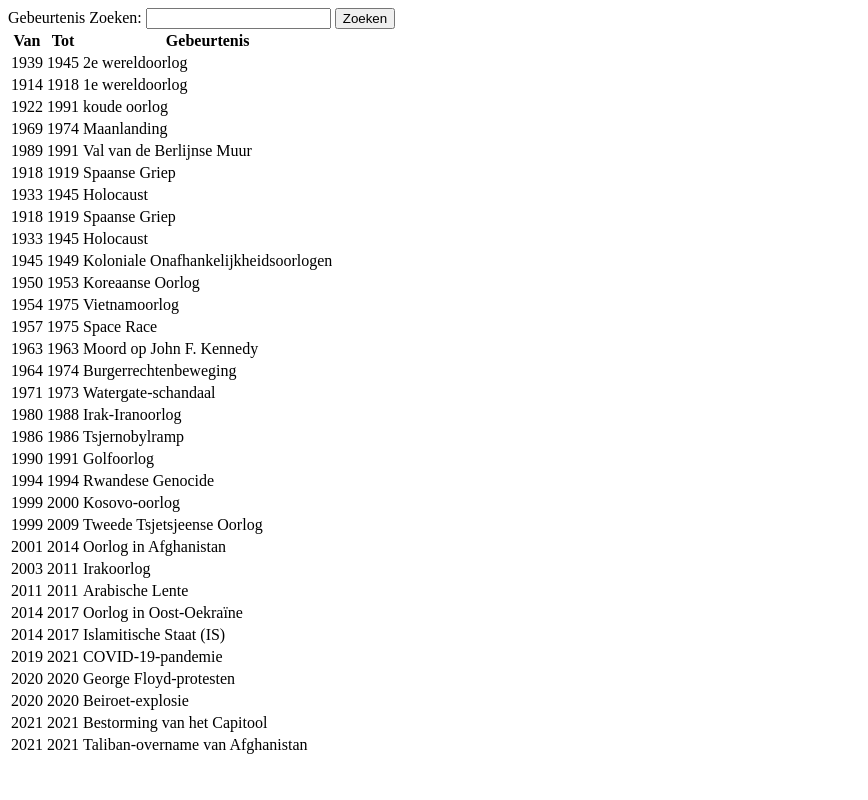
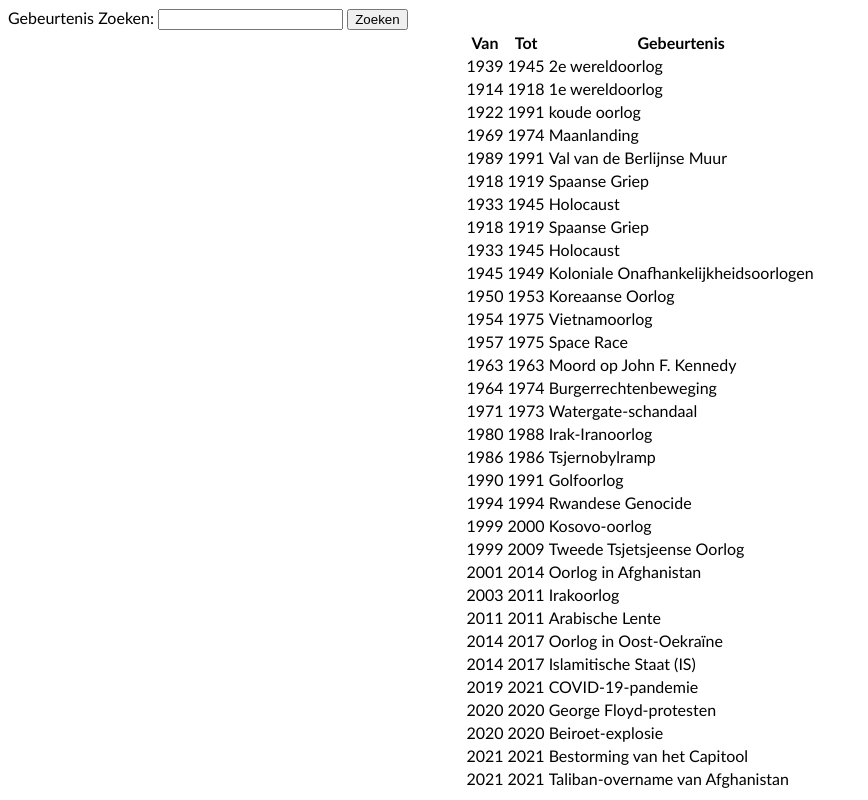
Before and after one commit to janvanderzwan123/django-oefenen-met-db-en-table-, a Django app: page /table/ in a window 1280 px wide. Shown: the whole page, without its empty margins (0-868 px from the left). Run offline with Django 4.2, Linux system fonts and the light colour scheme; data comes from the database, SQL or seed files in the repository.

Commit message:
first commit

```diff
--- a/index/app1/templates/index.html
+++ b/index/app1/templates/index.html
@@ -1,16 +1,18 @@
+{% load static  %}
 <!DOCTYPE html>
 <html>
 <head>
     <title>table</title>
 </head>
 <body>
-    <form action="{% url 'search_events' %}" method="get">
+    <form action="{% url 'search_events' %}" method="get" class="zoeken">
         <label for="search">Gebeurtenis Zoeken:</label>
         <input type="text" id="search" name="event">
         <input type="submit" value="Zoeken">
+        <link rel="stylesheet" href="{% static 'style.css' %}">
     </form>
 
-    <table>
+    <table class="table">
         <tr>
             <th>Van</th>
             <th>Tot</th>
@@ -18,9 +20,9 @@
         </tr>
         {% for event in events_list %}
         <tr>
-            <td>{{ event.yearstart }}</td>
-            <td>{{ event.yearend }}</td>
-            <td>{{ event.event }}</td>
+            <center><td>{{ event.yearstart }}</td></center>
+            <center><td>{{ event.yearend }}</td></center>
+            <center class="event"><td>{{ event.event }}</td></center>
         </tr>
         {% endfor %}
     </table>
--- a/index/index/settings.py
+++ b/index/index/settings.py
@@ -122,3 +122,9 @@ STATIC_URL = 'static/'
 # https://docs.djangoproject.com/en/4.2/ref/settings/#default-auto-field
 
 DEFAULT_AUTO_FIELD = 'django.db.models.BigAutoField'
+
+STATIC_URL = '/static/'
+
+STATICFILES_DIRS = [
+    BASE_DIR / "static",
+]
--- /dev/null
+++ b/index/static/style.css
@@ -0,0 +1,18 @@
+body {
+    font-family:'Trebuchet MS', 'Lucida Sans Unicode', 'Lucida Grande', 'Lucida Sans', Arial, sans-serif
+
+}
+
+.table {
+    margin-left: auto;
+    margin-right: auto;
+}
+
+.event {
+    color: rgb(149, 12, 5)
+}
+
+.zoeken {
+    margin-left: auto;
+    margin-right: auto;
+}
```
